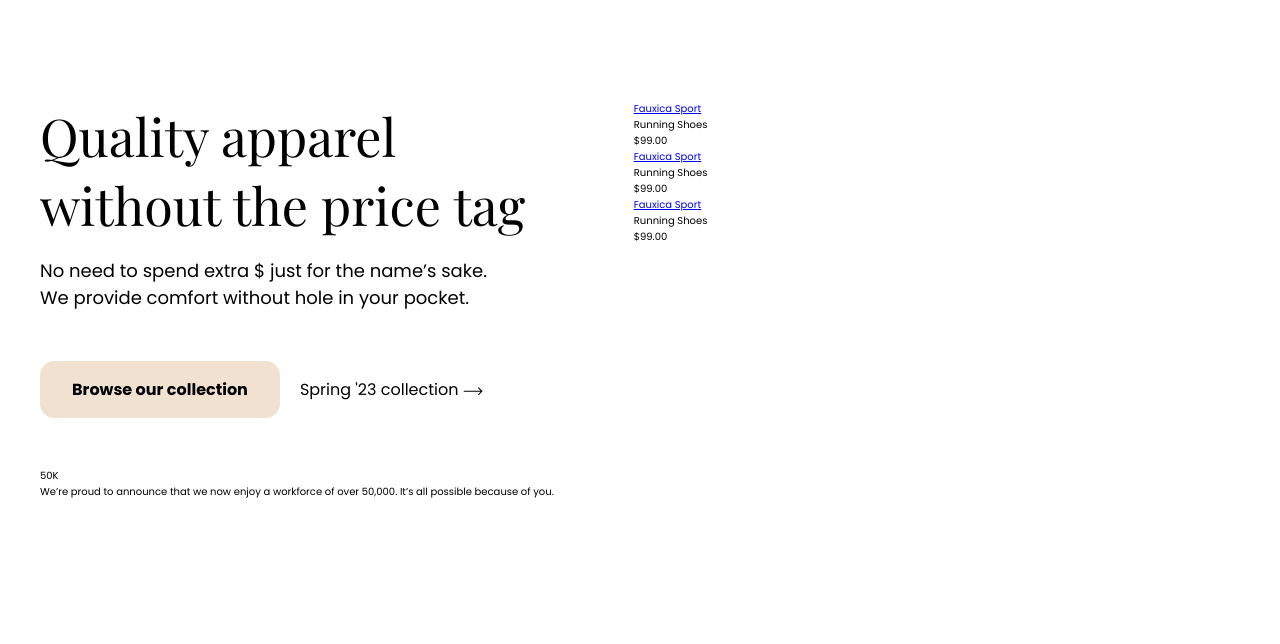
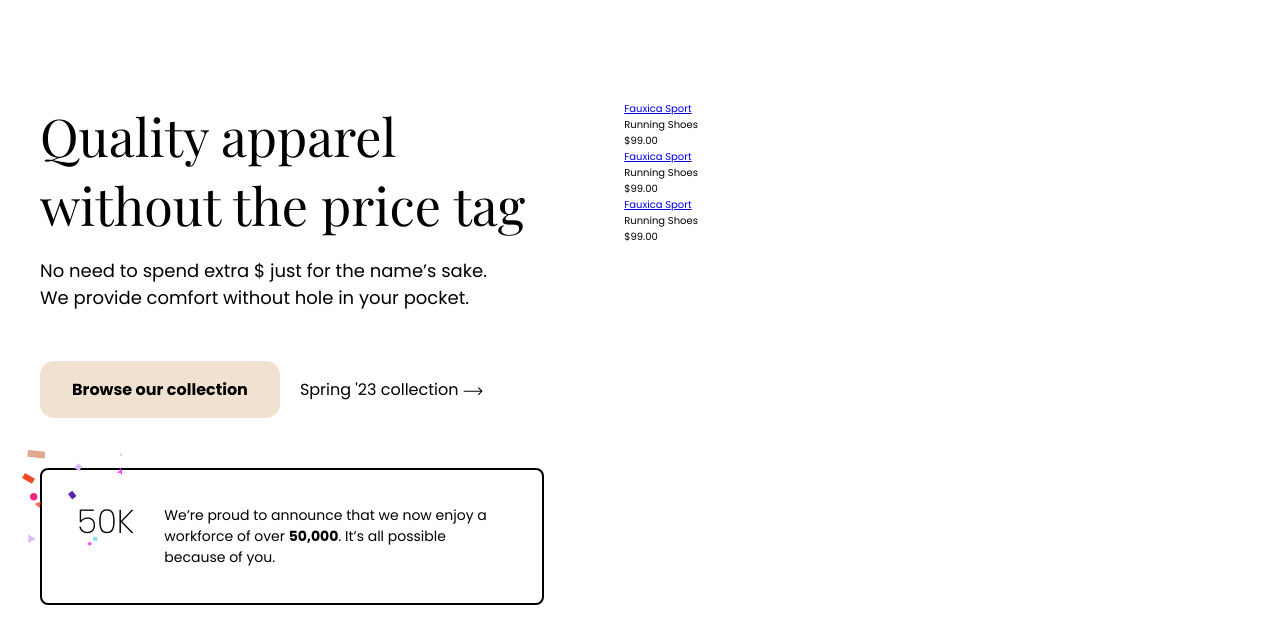
Before and after one commit to pravinkori/fauxica-landing-page, a website built with Vite: page index.html in a window 1280 px wide. Shown: the part 92-736 px from the top of the page. Built offline with nearby package versions, Linux system fonts and the light colour scheme.

Commit message:
Hero section left column styling done.

```diff
--- a/css/style.css
+++ b/css/style.css
@@ -8,6 +8,7 @@
     --ff-body: var(--font-family-primary);
     --ff-accent: var(--font-family-secondary);
 
+    --fw-light: 200;
     --fw-regular: 400;
     --fw-semi-bold: 500;
     --fw-bold: 700;
@@ -185,3 +186,36 @@ h1 {
 .svg-arrow {
     width: 20px;
 }
+
+.news-card {
+    display: flex;
+    gap: 3em;
+    padding: 3.5em;
+    border: 2px solid black;
+    border-radius: .8em;
+    position: relative;
+}
+
+.news-card:before {
+    position: absolute;
+    content: "";
+    background: url(../images/confetti.svg);
+    width: 100px;
+    height: 100px;
+    top: -20px;
+    left: -20px;
+    z-index: 2;
+}
+
+.employees {
+    font-size: 3.3rem;
+    margin: 0;
+    font-weight: var(--fw-light);
+    line-height: 100%;
+}
+
+.details {
+    font-size: 1.4rem;
+    margin: 0;
+    max-width: 39ch;
+}
--- a/index.html
+++ b/index.html
@@ -53,10 +53,11 @@
 
           </a>
         </div>
-        <div class="news">
+        <div class="news-card">
           <p class="employees">50K</p>
           <p class="details">
-            We’re proud to announce that we now enjoy a workforce of over <strong>50,000</strong>. It’s all possible
+            We’re proud to announce that we now enjoy a workforce of over
+            <span style="font-weight: bold;">50,000</span>. It’s all possible
             because of you.
           </p>
         </div>
```
